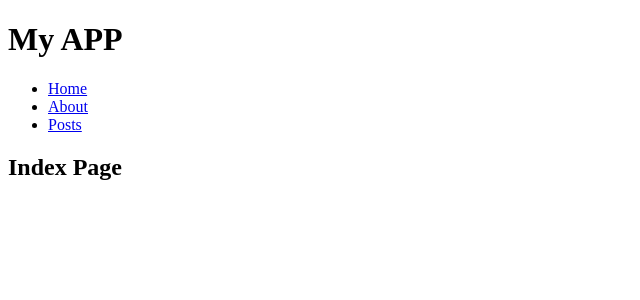
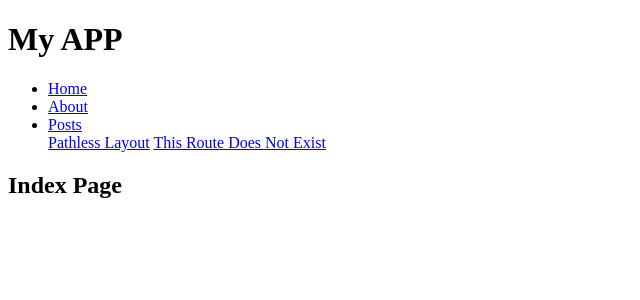
Before and after one commit to owlcity/react-ecosystem, a React (Vite) app: page / in a window 1280 px wide. Shown: the top 300 px of the page, without its empty margins (0-640 px from the left). Built offline with nearby package versions, Linux system fonts and the light colour scheme.

Commit message:
feat(router): 添加无路径布局和嵌套路由支持
新增无路径布局组件及其嵌套路由结构，包含路由A和B的页面组件
在根布局中添加无路径布局的导航链接
为文章详情路由添加自定义错误处理组件

```diff
--- a/src/layout/rootLayout.tsx
+++ b/src/layout/rootLayout.tsx
@@ -14,6 +14,24 @@ export const RootLayout = () => {
         <li>
           <Link to="/posts">Posts</Link>
         </li>
+        <Link
+          to="/route-a"
+          activeProps={{
+            className: "font-bold",
+          }}
+        >
+          Pathless Layout
+        </Link>{" "}
+        <Link
+          // eslint-disable-next-line @typescript-eslint/ban-ts-comment
+          // @ts-expect-error
+          to="/this-route-does-not-exist"
+          activeProps={{
+            className: "font-bold",
+          }}
+        >
+          This Route Does Not Exist
+        </Link>
       </ul>
       <Outlet />
     </>
--- /dev/null
+++ b/src/pages/pathLess/PathlessLayout2Component.tsx
@@ -0,0 +1,30 @@
+import { Link, Outlet } from "@tanstack/react-router";
+
+export const PathlessLayout2Component = () => {
+  return (
+    <div>
+      <div>I'm a nested pathless layout</div>
+      <div className="flex gap-2 border-b">
+        <Link
+          to="/route-a"
+          activeProps={{
+            className: "font-bold",
+          }}
+        >
+          Go to Route A
+        </Link>
+        <Link
+          to="/route-b"
+          activeProps={{
+            className: "font-bold",
+          }}
+        >
+          Go to Route B
+        </Link>
+      </div>
+      <div>
+        <Outlet />
+      </div>
+    </div>
+  );
+};
--- /dev/null
+++ b/src/pages/pathLess/PathlessLayoutAComponent.tsx
@@ -0,0 +1,3 @@
+export const PathlessLayoutAComponent = () => {
+  return <div>I'm route A!</div>;
+};
--- /dev/null
+++ b/src/pages/pathLess/PathlessLayoutBComponent.tsx
@@ -0,0 +1,3 @@
+export const PathlessLayoutBComponent = () => {
+  return <div>I'm route B!</div>;
+};
--- /dev/null
+++ b/src/pages/pathLess/pathLessLayout.tsx
@@ -0,0 +1,12 @@
+import { Outlet } from "@tanstack/react-router";
+
+export const PathlessLayoutComponent = () => {
+  return (
+    <div className="p-2">
+      <div className="border-b">I'm a pathless layout</div>
+      <div>
+        <Outlet />
+      </div>
+    </div>
+  );
+};
--- /dev/null
+++ b/src/pages/posts/errorPage.tsx
@@ -0,0 +1,13 @@
+import { NotFoundError } from "@/api/posts";
+import {
+  ErrorComponent,
+  type ErrorComponentProps,
+} from "@tanstack/react-router";
+
+export const PostErrorComponent = ({ error }: ErrorComponentProps) => {
+  if (error instanceof NotFoundError) {
+    return <div>{error.message}</div>;
+  }
+
+  return <ErrorComponent error={error} />;
+};
--- a/src/router/index.tsx
+++ b/src/router/index.tsx
@@ -2,6 +2,12 @@ import { createRouter } from "@tanstack/react-router";
 import { rootRoute } from "./rootRoute";
 import { aboutRoute } from "./routes/aboutRoute";
 import { indexRoute } from "./routes/indexRoute";
+import {
+  nestedPathlessLayout2Route,
+  pathlessLayoutARoute,
+  pathlessLayoutBRoute,
+  pathlessLayoutRoute,
+} from "./routes/pathlessLayoutRoute";
 import {
   postRoute,
   postsIndexRoute,
@@ -12,6 +18,12 @@ const routeTree = rootRoute.addChildren([
   indexRoute,
   aboutRoute,
   postsLayoutRoute.addChildren([postsIndexRoute, postRoute]),
+  pathlessLayoutRoute.addChildren([
+    nestedPathlessLayout2Route.addChildren([
+      pathlessLayoutARoute,
+      pathlessLayoutBRoute,
+    ]),
+  ]),
 ]);
 
 export const router = createRouter({
--- /dev/null
+++ b/src/router/routes/pathlessLayoutRoute.tsx
@@ -0,0 +1,30 @@
+import { PathlessLayoutComponent } from "@/pages/pathLess/pathLessLayout";
+import { PathlessLayout2Component } from "@/pages/pathLess/PathlessLayout2Component";
+import { PathlessLayoutAComponent } from "@/pages/pathLess/PathlessLayoutAComponent";
+import { PathlessLayoutBComponent } from "@/pages/pathLess/PathlessLayoutBComponent";
+import { createRoute } from "@tanstack/react-router";
+import { rootRoute } from "../rootRoute";
+
+export const pathlessLayoutRoute = createRoute({
+  getParentRoute: () => rootRoute,
+  id: "_pathlessLayout",
+  component: PathlessLayoutComponent,
+});
+
+export const nestedPathlessLayout2Route = createRoute({
+  getParentRoute: () => pathlessLayoutRoute,
+  id: "_nestedPathlessLayout",
+  component: PathlessLayout2Component,
+});
+
+export const pathlessLayoutARoute = createRoute({
+  getParentRoute: () => nestedPathlessLayout2Route,
+  path: "/route-a",
+  component: PathlessLayoutAComponent,
+});
+
+export const pathlessLayoutBRoute = createRoute({
+  getParentRoute: () => nestedPathlessLayout2Route,
+  path: "/route-b",
+  component: PathlessLayoutBComponent,
+});
--- a/src/router/routes/postsRoute.tsx
+++ b/src/router/routes/postsRoute.tsx
@@ -1,4 +1,5 @@
 import { fetchPost, fetchPosts } from "@/api/posts";
+import { PostErrorComponent } from "@/pages/posts/errorPage";
 import { PostsIndexPage } from "@/pages/posts/pageIndexPage";
 import { postComponent } from "@/pages/posts/postPage";
 import { createRoute } from "@tanstack/react-router";
@@ -19,6 +20,7 @@ export const postsIndexRoute = createRoute({
 export const postRoute = createRoute({
   getParentRoute: () => postsLayoutRoute,
   path: "$postId",
+  errorComponent: PostErrorComponent,
   loader: ({ params }) => fetchPost(params.postId),
   component: postComponent,
 });
```
